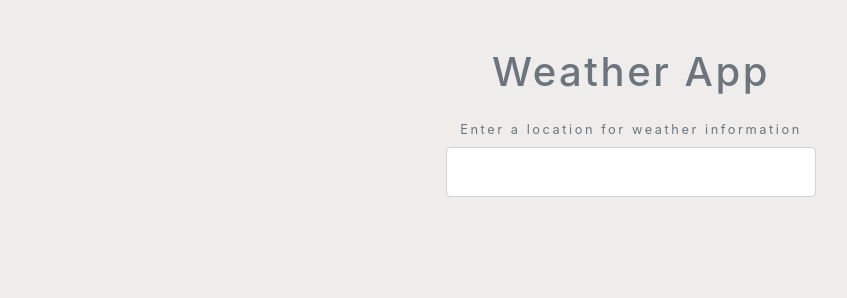
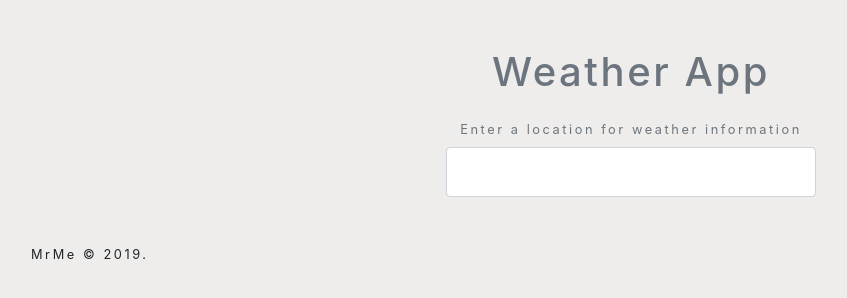
Before and after one commit to AziziMehdi/weather-app, a plain HTML site: page index.html in a window 1280 px wide. Shown: the whole page, without its empty margins (9-856 px from the left). Drawn offline with nearby package versions, Linux system fonts and the light colour scheme.

```diff
--- a/index.html
+++ b/index.html
@@ -37,6 +37,14 @@
 
       </div>
 
+      <div id="footer">
+
+        <!-- Copyright -->
+            <ul class="copyright">
+                <li>MrMe &copy; 2019.</li>
+            </ul>
+
+    </div>
     <script src="Scripts/forecast.js"></script>
     <script src="Scripts/app.js"></script>
 </body>
--- a/style.css
+++ b/style.css
@@ -14,3 +14,10 @@ body{
     width: 100px;
     margin-bottom: -50px;
   }
+  #footer{
+    display: block;
+
+  }
+  #footer ul li {
+    list-style: none;
+  }
```
